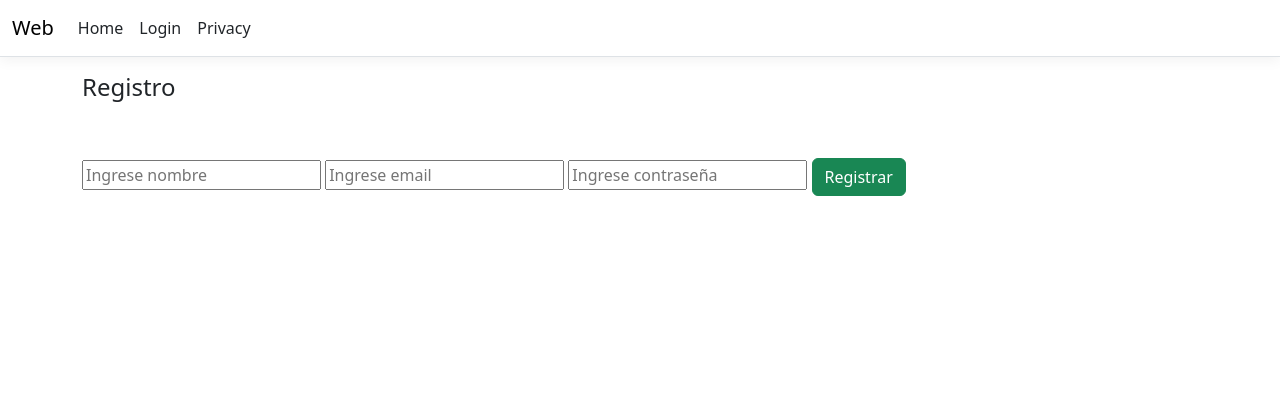
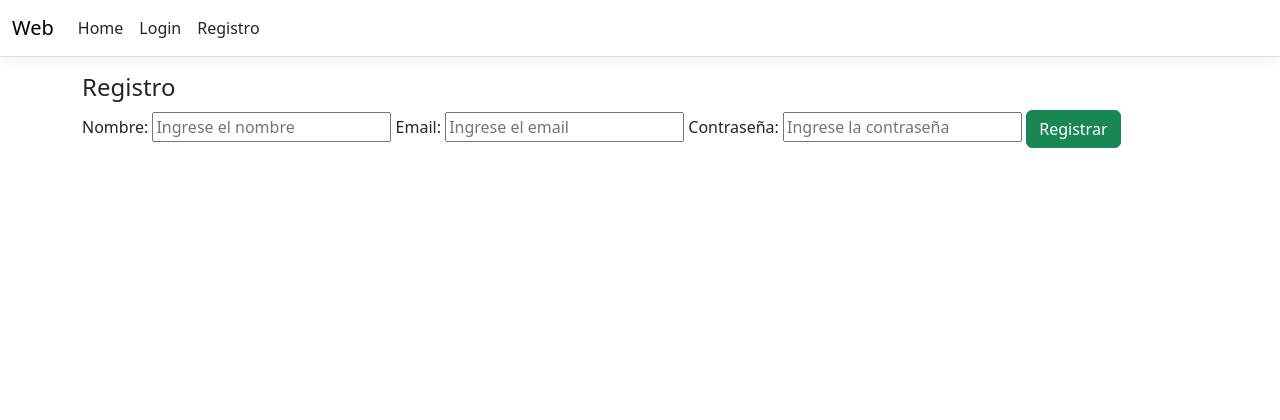
Before and after one commit to vane-lap/obligatorioP2, an ASP.NET Core app: page /Investigadores/Registro in a window 1280 px wide. Shown: the top 420 px of the page. Run offline with ASP.NET Core 8, Linux system fonts and the light colour scheme; style sheets or scripts are compiled from the project's sources.

Commit message:
Update sesion views and add labels

```diff
--- a/Obligatorio/Web/Controllers/InvestigadoresController.cs
+++ b/Obligatorio/Web/Controllers/InvestigadoresController.cs
@@ -7,6 +7,7 @@ namespace Web.Controllers
     public class InvestigadoresController : Controller
     {
         Sistema miSistema = Sistema.Instancia;
+
         [HttpGet]
         public IActionResult Index()
         {
@@ -79,9 +80,8 @@ namespace Web.Controllers
                 ViewBag.Email = email;
                 ViewBag.Contrasena = contrasena;
             }
+
             return View();
         }
-
-
     }
 }
--- a/Obligatorio/Web/Controllers/SospechososController.cs
+++ b/Obligatorio/Web/Controllers/SospechososController.cs
@@ -9,7 +9,7 @@ namespace Web.Controllers
         Sistema miSistema = Sistema.Instancia;
         public IActionResult Index(int? edad)
         {
-            if ((HttpContext.Session.GetString("rol") == null) || (HttpContext.Session.GetString("rol") != Rol.DETECTIVE.ToString())) return View("NoAuth");
+            if ((HttpContext.Session.GetString("rol") == null) || (HttpContext.Session.GetString("rol") != "DETECTIVE")) return View("NoAuth");
             if (edad == null)
             {
                 ViewBag.Listado = miSistema.Sospechosos;
--- a/Obligatorio/Web/Views/Home/Index.cshtml
+++ b/Obligatorio/Web/Views/Home/Index.cshtml
@@ -3,6 +3,5 @@
 }
 
 <div class="text-center">
-    <h1 class="display-4">Welcome</h1>
-    <p>Learn about <a href="https://learn.microsoft.com/aspnet/core">building Web apps with ASP.NET Core</a>.</p>
+    <h1 class="display-4">Welcome @Context.Session.GetString("email")</h1>
 </div>
--- a/Obligatorio/Web/Views/Investigadores/Perfil.cshtml
+++ b/Obligatorio/Web/Views/Investigadores/Perfil.cshtml
@@ -5,12 +5,13 @@
 
 <h4>Mi Perfil</h4>
 
-<br />
-
 @if (ViewBag.Investigador != null)
 {
     Investigador unInvestigador = ViewBag.Investigador;
+    <label>Tu email es:</label>
     <p>@unInvestigador.Email</p>
+    <label>Tu nombre es:</label>
     <p>@unInvestigador.Nombre</p>
+    <label>Tu rol es:</label>
     <p>@unInvestigador.Rol.ToString()</p>
 }
--- a/Obligatorio/Web/Views/Investigadores/Registro.cshtml
+++ b/Obligatorio/Web/Views/Investigadores/Registro.cshtml
@@ -4,8 +4,6 @@
 }
 
 <h4>Registro</h4>
-
-<br />
 
 @if (ViewBag.Error != null)
 {
@@ -16,11 +14,12 @@
     <div class="alert alert-success">@ViewBag.Exito</div>
 }
 
-<br />
-
 <form method="post" action="/Registro">
-    <input type="text" placeholder="Ingrese nombre" name="nombre" value="@ViewBag.Nombre" />
-    <input type="text" placeholder="Ingrese email" name="email" value="@ViewBag.Email" />
-    <input type="text" placeholder="Ingrese contraseña" name="contrasena" value="@ViewBag.Contrasena" />
-    <input type="submit" value="Registrar" class="btn btn-success" />
+    <label>Nombre:</label>
+    <input type="text" placeholder="Ingrese el nombre" name="nombre" value="@ViewBag.Nombre"/>
+    <label>Email:</label>
+    <input type="text" placeholder="Ingrese el email" name="email" value="@ViewBag.Email"/>
+    <label>Contraseña:</label>
+    <input type="text" placeholder="Ingrese la contraseña" name="contrasena" value="@ViewBag.Contrasena"/>
+    <input type="submit" value="Registrar" class="btn btn-success"/>
 </form>
--- a/Obligatorio/Web/Views/Shared/_Layout.cshtml
+++ b/Obligatorio/Web/Views/Shared/_Layout.cshtml
@@ -24,46 +24,41 @@
                             <a class="nav-link text-dark" asp-area="" asp-controller="Home" asp-action="Index">Home</a>
                         </li>
 
-
                         @if (Context.Session.GetString("rol") != null)
                         {
                             <li class="nav-item">
                                 <a class="nav-link text-dark" asp-area="" asp-controller="Casos" asp-action="Index">Lista de casos</a>
                             </li>
 
-                            @if (Context.Session.GetString("rol") == "ADMIN")
+                            @if (Context.Session.GetString("rol") == "DETECTIVE")
                             {
                                 <li class="nav-item">
-                                    <a class="nav-link text-dark" asp-area="" asp-controller="Agencias" asp-action="AltaNacional">Crear agencia nacional</a>
+                                    <a class="nav-link text-dark" asp-area="" asp-controller="Sospechosos" asp-action="Index">Lista de Sospechosos</a>
                                 </li>
+                            }
+                            else if (Context.Session.GetString("rol") == "FISCAL")
+                            {
                                 <li class="nav-item">
-                                    <a class="nav-link text-dark" asp-area="" asp-controller="Agencias" asp-action="AltaExtranjera">Crear agencia extranjera</a>
-                                </li>
-                                <li class="nav-item">
-                                    <a class="nav-link text-dark" asp-area="" asp-controller="Destinos" asp-action="AltaDestino">Crear destino</a>
-                                </li>
-                                <li class="nav-item">
-                                    <a class="nav-link text-dark" asp-area="" asp-controller="Paquetes" asp-action="Alta">Crear paquete</a>
+                                    <a class="nav-link text-dark" asp-area="" asp-controller="Casos" asp-action="AltaCaso">Alta de Caso</a>
                                 </li>
                             }
 
                             <li class="nav-item">
-                                <a class="nav-link text-dark" asp-area="" asp-controller="Usuarios" asp-action="Perfil">Perfil</a>
+                                <a class="nav-link text-dark" asp-area="" asp-controller="Investigadores" asp-action="Perfil">Perfil</a>
                             </li>
                             <li class="nav-item">
-                                <a class="nav-link text-dark" asp-area="" asp-controller="Usuarios" asp-action="Logout">Salir</a>
+                                <a class="nav-link text-dark" asp-area="" asp-controller="Investigadores" asp-action="Logout">Salir</a>
                             </li>
                         }
                         else
                         {
                             <li class="nav-item">
-                                <a class="nav-link text-dark" asp-area="" asp-controller="Usuarios" asp-action="Login">Login</a>
+                                <a class="nav-link text-dark" asp-area="" asp-controller="Investigadores" asp-action="Index">Login</a>
+                            </li>
+                            <li class="nav-item">
+                                <a class="nav-link text-dark" asp-area="" asp-controller="Investigadores" asp-action="Registro">Registro</a>
                             </li>
                         }
-
-                        <li class="nav-item">
-                            <a class="nav-link text-dark" asp-area="" asp-controller="Home" asp-action="Privacy">Privacy</a>
-                        </li>
                     </ul>
                 </div>
             </div>
```
Also changed, not shown: Obligatorio/Web/Controllers/CasosController.cs (+14 -17 lines), Obligatorio/Web/Views/Casos/AltaCaso.cshtml (+9 -7 lines), Obligatorio/Web/Views/Casos/Detalles.cshtml (+32 -3 lines), Obligatorio/Web/Views/Casos/Index.cshtml (+8 -3 lines), Obligatorio/Web/Views/Investigadores/Index.cshtml (+5 -7 lines).
